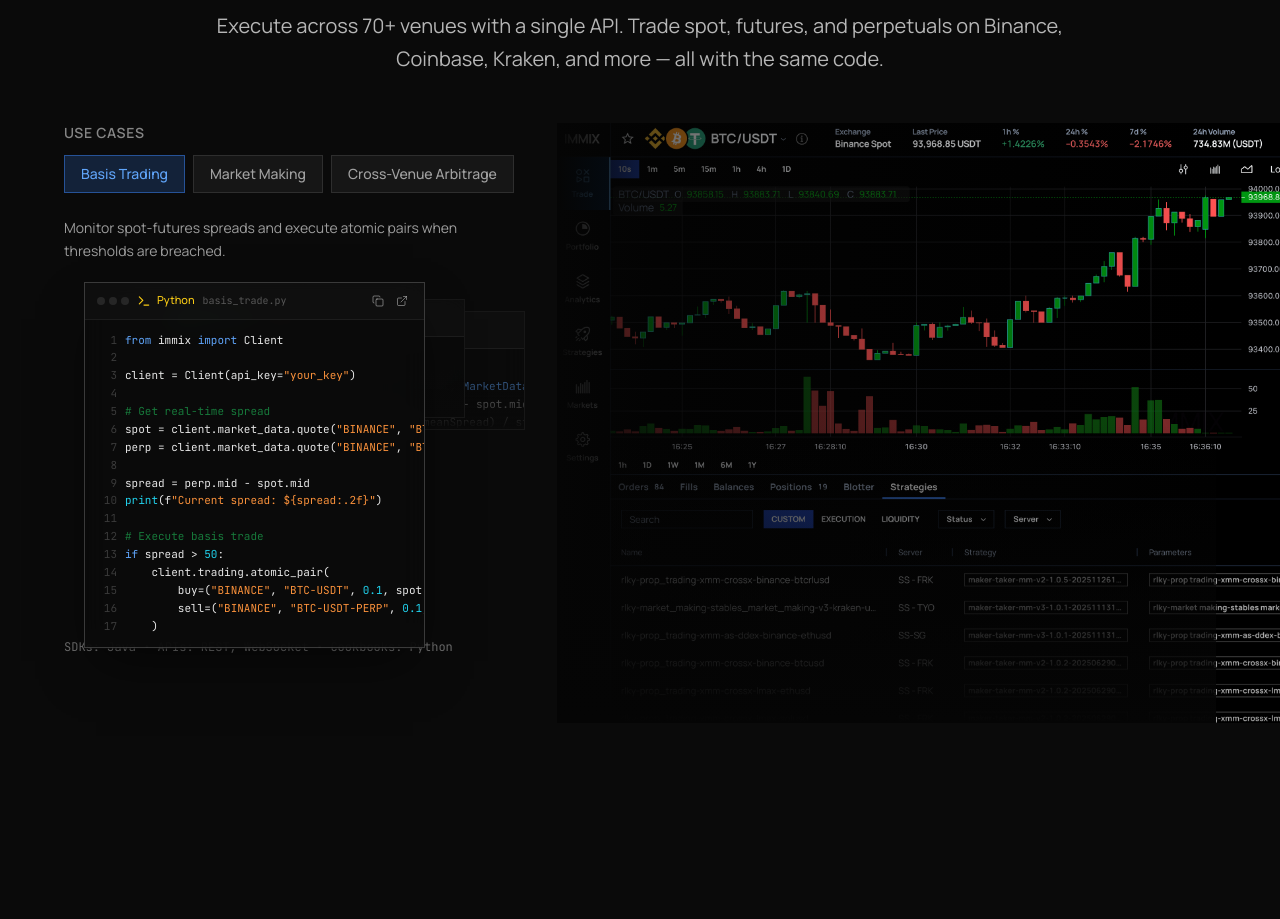
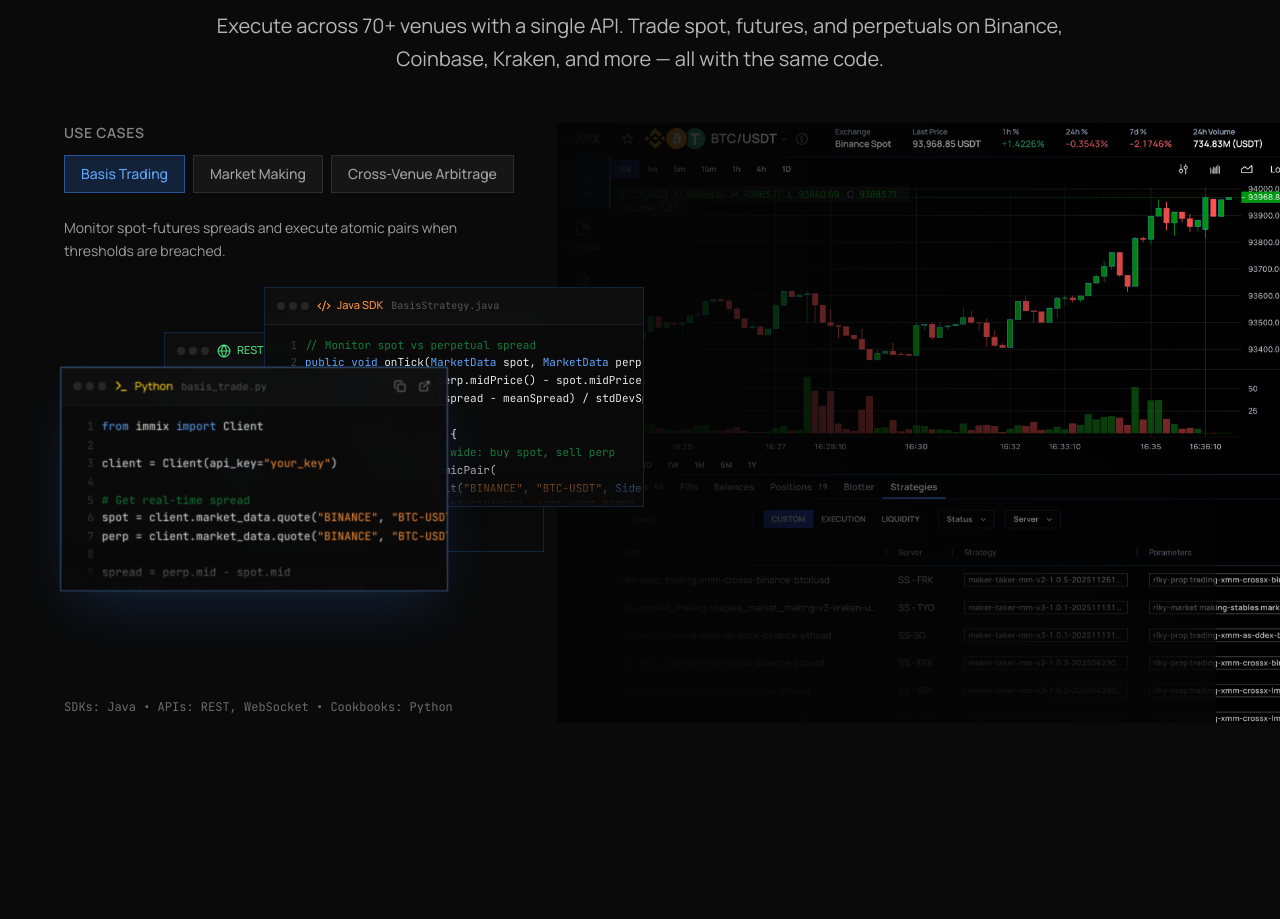
Before and after one commit to coinstrats/immix-website-v2, a React (Vite) app: page / in a window 1280 px wide. Shown: the part 2840-3759 px from the top of the page. Built offline with nearby package versions, Linux system fonts and the light colour scheme.

Commit message:
Updated index.css

```diff
--- a/src/components/sections/SolutionsEngine.tsx
+++ b/src/components/sections/SolutionsEngine.tsx
@@ -802,7 +802,7 @@ export const SolutionsEngine = () => {
 
         <div className="relative">
           <div className="grid grid-cols-1 lg:grid-cols-12 gap-8 items-start">
-            <div className="lg:col-span-5 space-y-6 relative z-20">
+            <div className="lg:col-span-5 space-y-6 relative z-30">
               <div className="space-y-3">
                 <h4 className="text-sm font-semibold text-white/50 uppercase tracking-wider">Use Cases</h4>
                 <div className="flex flex-wrap gap-2">
@@ -837,7 +837,7 @@ export const SolutionsEngine = () => {
                 </motion.p>
               )}
 
-              <div className="relative h-[320px]">
+              <div className="relative h-[380px] overflow-visible mr-[-60px]">
                 {(['python', 'api', 'sdk'] as CodeType[]).map((type, index) => {
                   const config = codeTypeConfig[type];
                   const example = getCodeExample(type);
@@ -896,7 +896,7 @@ export const SolutionsEngine = () => {
                   ))}
                 </div>
 
-                <div className="absolute inset-0 bg-gradient-to-r from-[#050505] via-[#050505]/60 via-15% to-transparent pointer-events-none z-10" />
+                <div className="absolute inset-0 bg-gradient-to-r from-[#050505] via-[#050505]/80 via-25% to-transparent pointer-events-none z-10" />
                 <div className="absolute inset-0 bg-gradient-to-t from-[#050505] via-transparent to-transparent pointer-events-none z-10" />
               </div>
             </div>
--- a/src/components/ui/CodeShowcaseCard.tsx
+++ b/src/components/ui/CodeShowcaseCard.tsx
@@ -278,23 +278,23 @@ export const CodeShowcaseCard = ({
   const isAnyHovered = hoveredIndex !== null;
   const shouldExpand = isActive || isHovered;
 
-  const baseX = index * 60;
-  const baseY = index * 12;
-  const baseZ = totalCards - index;
+  const baseX = index * 100;
+  const baseY = (totalCards - 1 - index) * 45;
+  const baseZ = index + 1;
 
   const getTransform = () => {
     if (shouldExpand) {
       return {
-        x: baseX + 20,
-        y: baseY - 5,
-        scale: 1,
+        x: baseX,
+        y: baseY - 8,
+        scale: 1.02,
         zIndex: 50
       };
     }
     if (isAnyHovered && !isHovered) {
       return {
-        x: baseX - 10,
-        y: baseY,
+        x: baseX,
+        y: baseY + 3,
         scale: 0.98,
         zIndex: baseZ
       };
@@ -330,16 +330,16 @@ export const CodeShowcaseCard = ({
       onMouseLeave={() => onHover(null)}
       className="absolute cursor-pointer"
       style={{
-        width: 'calc(100% - 120px)',
-        maxWidth: '420px'
+        width: '380px',
+        height: '220px'
       }}
     >
       <div
         className={`
-          bg-[#0a0a0a]/90 backdrop-blur-md border overflow-hidden transition-colors duration-200
+          h-full bg-[#0a0a0a]/90 backdrop-blur-md border overflow-hidden transition-all duration-300
           ${shouldExpand
-            ? 'border-white/20 shadow-2xl shadow-black/50'
-            : 'border-white/[0.06]'
+            ? 'border-blue-400/60 shadow-2xl shadow-blue-500/20'
+            : 'border-blue-500/30 animate-pulse-border'
           }
         `}
       >
@@ -405,23 +405,13 @@ export const CodeShowcaseCard = ({
           </motion.div>
         </div>
 
-        <motion.div
-          className="overflow-hidden"
-          initial={false}
-          animate={{
-            height: shouldExpand ? 'auto' : '80px',
-            opacity: shouldExpand ? 1 : 0.5
-          }}
-          transition={{ duration: 0.2 }}
-        >
+        <div className="h-[180px] overflow-hidden">
           <div className="p-3 overflow-x-auto">
             <SyntaxHighlighter code={code} />
           </div>
-        </motion.div>
+        </div>
 
-        {!shouldExpand && (
-          <div className="absolute bottom-0 left-0 right-0 h-12 bg-gradient-to-t from-[#0a0a0a] to-transparent pointer-events-none"></div>
-        )}
+        <div className="absolute bottom-0 left-0 right-0 h-12 bg-gradient-to-t from-[#0a0a0a] to-transparent pointer-events-none"></div>
       </div>
     </motion.div>
   );
--- a/src/index.css
+++ b/src/index.css
@@ -122,4 +122,19 @@
     -ms-overflow-style: none;
     scrollbar-width: none;
   }
+
+  .animate-pulse-border {
+    animation: pulse-border 3.5s ease-in-out infinite;
+  }
 }
+
+@keyframes pulse-border {
+  0%, 100% {
+    border-color: rgba(59, 130, 246, 0.2);
+    box-shadow: 0 0 0 0 rgba(59, 130, 246, 0);
+  }
+  50% {
+    border-color: rgba(59, 130, 246, 0.45);
+    box-shadow: 0 0 12px 0 rgba(59, 130, 246, 0.15);
+  }
+}
```
